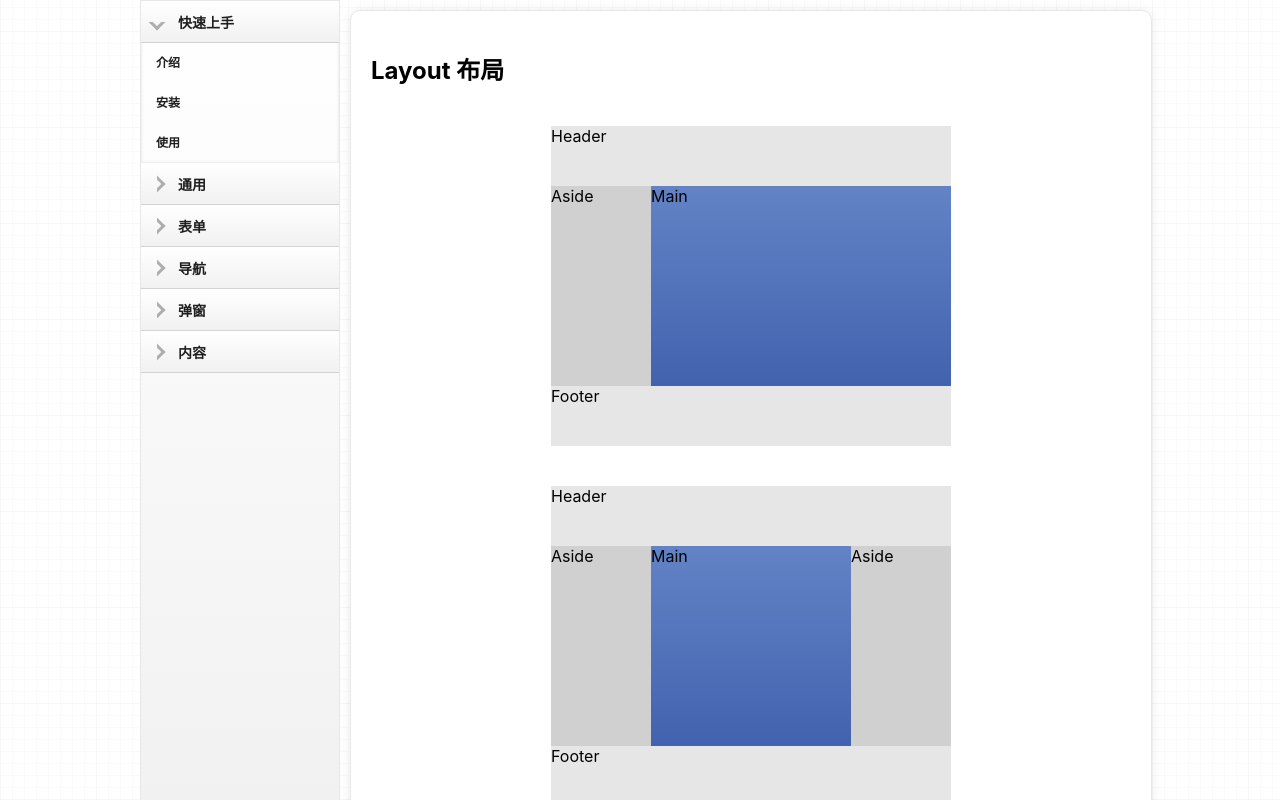
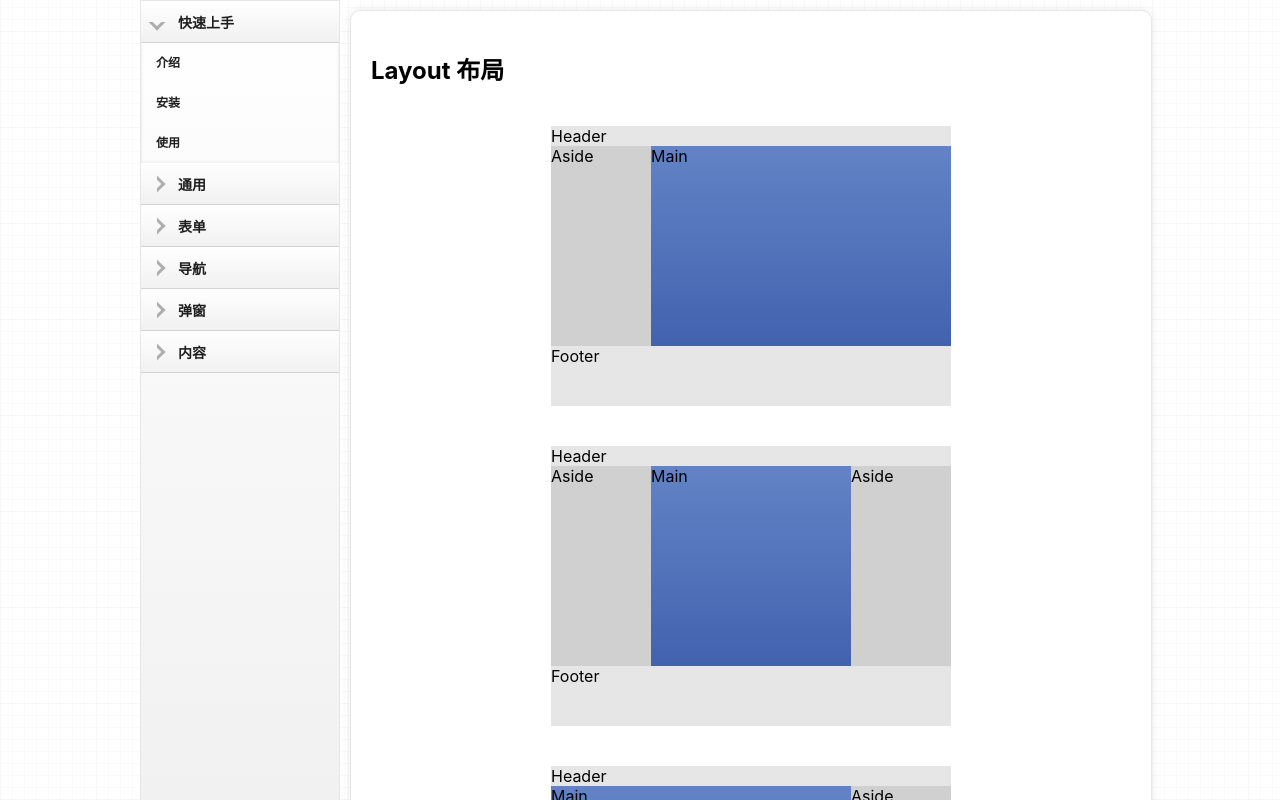
Before and after one commit to undefine4080/Wood-UI-React, a React (Vite) app: page / in a window 1280 px wide. Shown: the top 800 px of the page. Built offline with nearby package versions, Linux system fonts and the light colour scheme; a small style sheet from the web is missing.

Commit message:
feat: Layout 样式调整

```diff
--- a/src/base/styles/font.less
+++ b/src/base/styles/font.less
@@ -32,10 +32,12 @@
 
 // 文本段落
 .wdu-text-paragraph {
-  font-size: 16px;
-  line-height: 24px;
   color: @wdu-font-color-paragraph;
-  margin: 0 8px;
+  font-weight: bold;
+  font-size: 18px;
+  margin: 10px;
+  text-align: left;
+  line-height: 28px;
 }
 
 // 溢出显示
--- a/src/components/Layout/Layout.tsx
+++ b/src/components/Layout/Layout.tsx
@@ -57,10 +57,10 @@ const Container: React.FC<propsContainer> = ( props ) => {
 };
 
 const Header: React.FC<commonProps> = ( props ) => {
-    const { className, children, style } = props;
+    const { className, children, style, height } = props;
 
     return (
-        <div style={ style } className={ `wdu-header ${ className }` }>{ children }</div>
+        <div style={ { ...style, height: `${ height }px` } } className={ `wdu-header ${ className }` }>{ children }</div>
     );
 };
 
```
